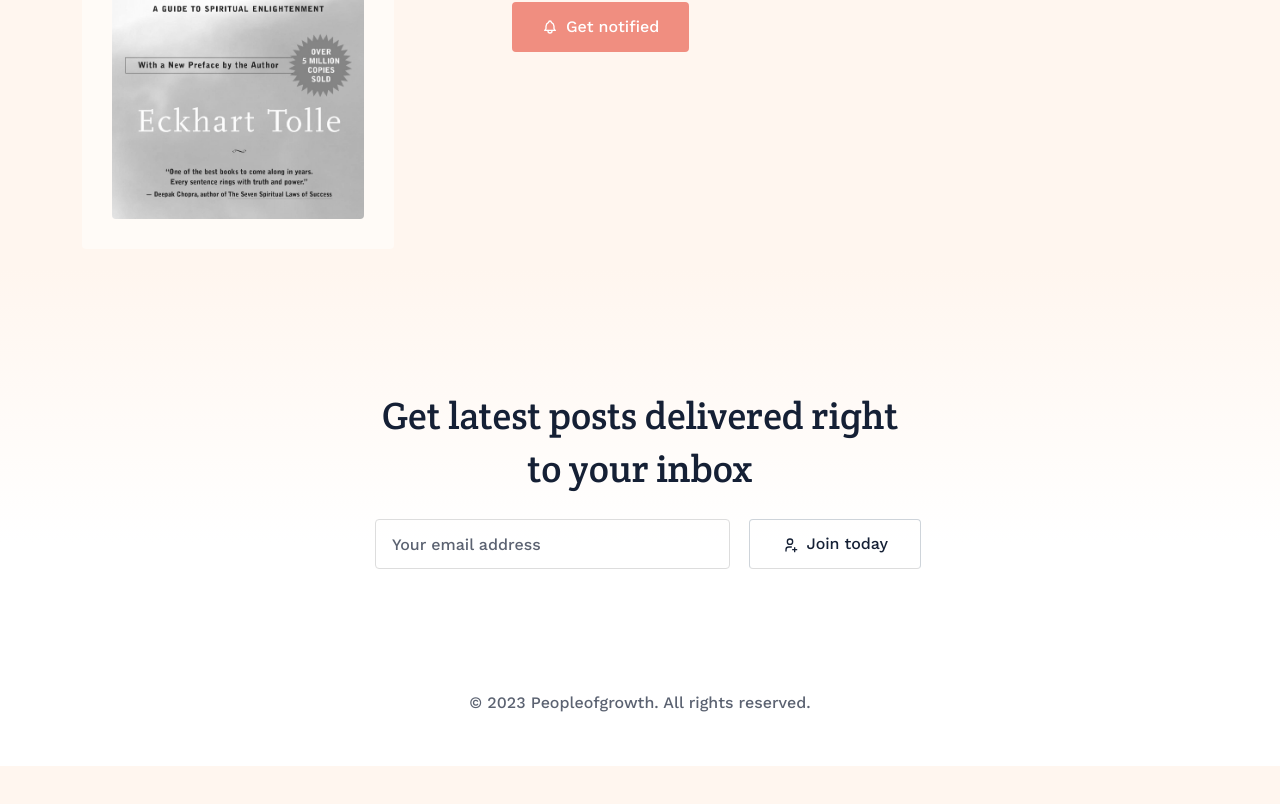
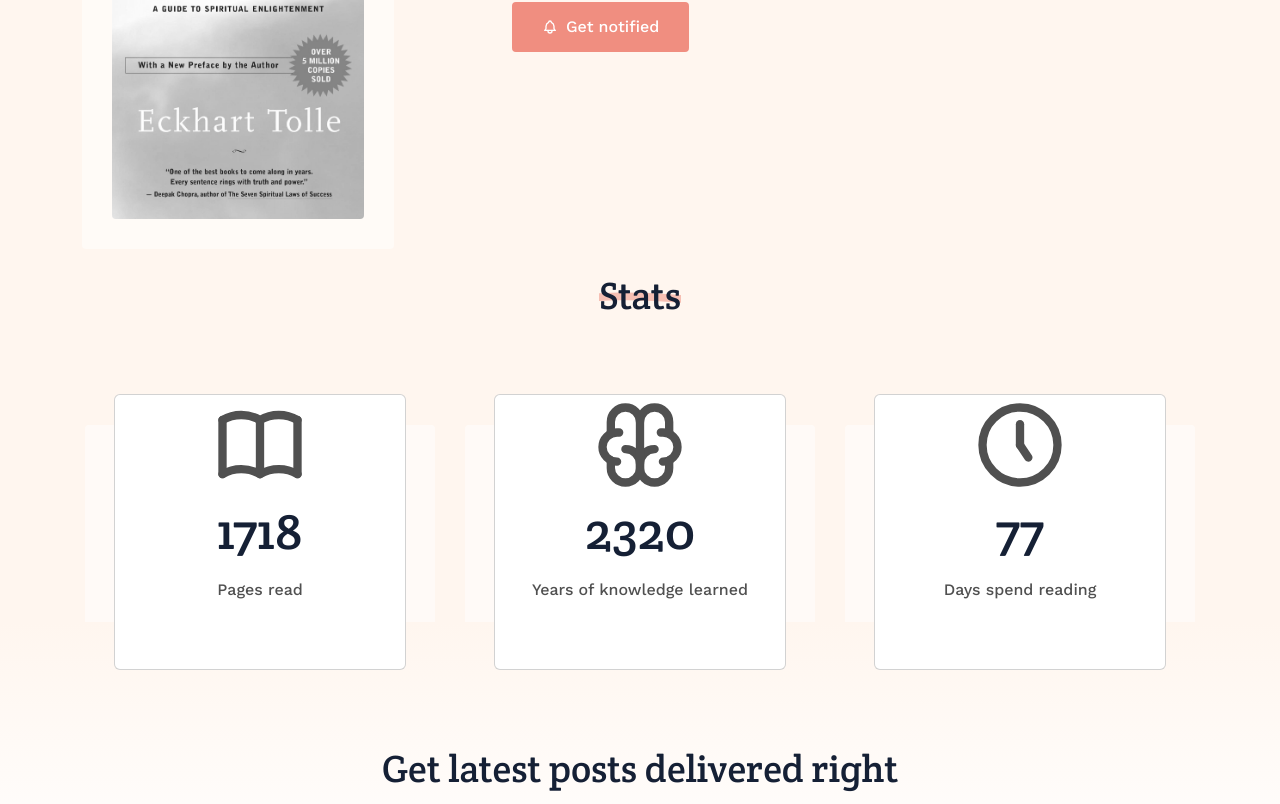
Before and after one commit to DevinHaas/peopleofgrowth, a Next.js app: page / in a window 1280 px wide. Shown: the part 1785-2589 px from the top of the page. Before the commit the page ends 2551 px from the top, so only its background shows below. Built offline with nearby package versions, Linux system fonts and the light colour scheme.

Commit message:
added Stats.js

```diff
--- a/components/Quote.js
+++ b/components/Quote.js
@@ -1,10 +1,10 @@
 export default function Quote({quote: {frontMatter}}) {
   return (
 
-      <div className="card quote-card mb-lg-5">
+      <div className="card quote-card  mb-lg-5">
         <div className="row">
           <div
-              className="text-center quote-content rounded bg-body text-center p-3">
+              className="text-center quote-text rounded text-center p-3">
             <h2>
               „{frontMatter.quote}“
             </h2>
--- /dev/null
+++ b/components/Stats.js
@@ -0,0 +1,81 @@
+import {IconBook, IconBrain, IconClockHour5} from "@tabler/icons-react";
+import {useEffect, useRef} from "react";
+
+export default function Stats() {
+    function animateValue(obj, start, end, duration) {
+        let startTimestamp = null;
+        const step = (timestamp) => {
+            if (!startTimestamp) startTimestamp = timestamp;
+            const progress = Math.min((timestamp - startTimestamp) / duration, 1);
+            obj.innerHTML = Math.floor(progress * (end - start) + start);
+            if (progress < 1) {
+                window.requestAnimationFrame(step);
+            }
+        };
+        window.requestAnimationFrame(step);
+    }
+
+    const pagesRef = useRef(null);
+    const yearRef = useRef(null);
+    const daysRef = useRef(null);
+
+
+    useEffect(() => {
+        const observer = new IntersectionObserver((entries) => {
+            if (entries[0].isIntersecting) {
+                animateValue(pagesRef.current, 0, 1718, 2000);
+                animateValue(yearRef.current, 0, 2320, 1500);
+                animateValue(daysRef.current, 0, 77, 2300);
+                observer.unobserve(pagesRef.current);
+            }
+        });
+
+        if (pagesRef.current) {
+            observer.observe(pagesRef.current);
+
+        }
+
+        return () => {
+            if (pagesRef.current) {
+                observer.unobserve(pagesRef.current);
+            }
+        };
+    }, []);
+
+    return (
+        <div className="row">
+            <h2 className="section-title text-center mb-4">
+                <span className="p-0">Stats</span>
+            </h2>
+            <div className="col-12 col-md-4">
+                <div className="card quote-card h-100 mt-lg-5">
+
+                    <div className="quote-text d-flex flex-column align-items-center">
+                        <IconBook size={100}></IconBook>
+                        <h1 id="pages" ref={pagesRef}></h1>
+                        <p>Pages read</p>
+                    </div>
+                </div>
+            </div>
+            <div className="col-12 col-md-4">
+                <div className="card quote-card h-100 mt-lg-5">
+                    <div className="quote-text d-flex flex-column align-items-center">
+                        <IconBrain size={100}></IconBrain>
+                        <h1 id="years" ref={yearRef}></h1>
+                        <p>Years of knowledge learned</p>
+                    </div>
+                </div>
+            </div>
+            <div className="col-12 col-md-4">
+                <div className="card quote-card h-100 mt-lg-5">
+                    <div className="quote-text d-flex flex-column align-items-center">
+                        <IconClockHour5 size={100}></IconClockHour5>
+                        <h1 id="days" ref={daysRef}></h1>
+                        <p>Days spend reading</p>
+                    </div>
+                </div>
+            </div>
+        </div>
+
+    )
+}
--- a/pages/index.js
+++ b/pages/index.js
@@ -1,7 +1,6 @@
 import BannerBlock from "@/components/Banner";
 import Layout from "@/components/Layout";
 import Post from "@/components/Post";
-import PostHorizontal from "@/components/PostHorizontal";
 import siteConfig from "@/config/site.config.json";
 import {getAuthors} from "@/libs/getAuthors";
 import {getPosts} from "@/libs/getPosts";
@@ -10,6 +9,7 @@ import {IconNewSection} from "@tabler/icons-react";
 import Link from "next/link";
 import Quote from "@/components/Quote";
 import ComingSoon from "@/components/ComingSoon";
+import Stats from "@/components/Stats";
 
 export default function Home({authors, posts, banner, quotes, books}) {
   const postColumns = siteConfig.postColumns;
@@ -46,8 +46,8 @@ export default function Home({authors, posts, banner, quotes, books}) {
           </div>
           <Quote quote={quotes}>
           </Quote>
-
           <ComingSoon book={books}></ComingSoon>
+          <Stats></Stats>
         </div>
       </Layout>
   );
--- a/styles/_common.scss
+++ b/styles/_common.scss
@@ -99,6 +99,8 @@ ol {
     }
   }
 }
+
+
 .dark {
   .section-title {
     span {
--- a/styles/main.scss
+++ b/styles/main.scss
@@ -36,6 +36,7 @@
   &.quote-card {
     padding: 0 30px;
     margin: 5em 2em 0 2em;
+    background-color: $white;
     @include mobile {
       padding: 0 10px;
     }
@@ -56,6 +57,23 @@
         bottom: -10px;
         left: -10px;
         width: calc(100% + 20px);
+      }
+    }
+  }
+}
+
+.dark {
+  .card.quote-card {
+    .quote-text::before {
+      background-color: $darken;
+    }
+    background-color: $darken;
+  }
+
+  .card-body {
+    a:hover {
+      .post-title {
+        color: $color-primary !important;
       }
     }
   }
```
